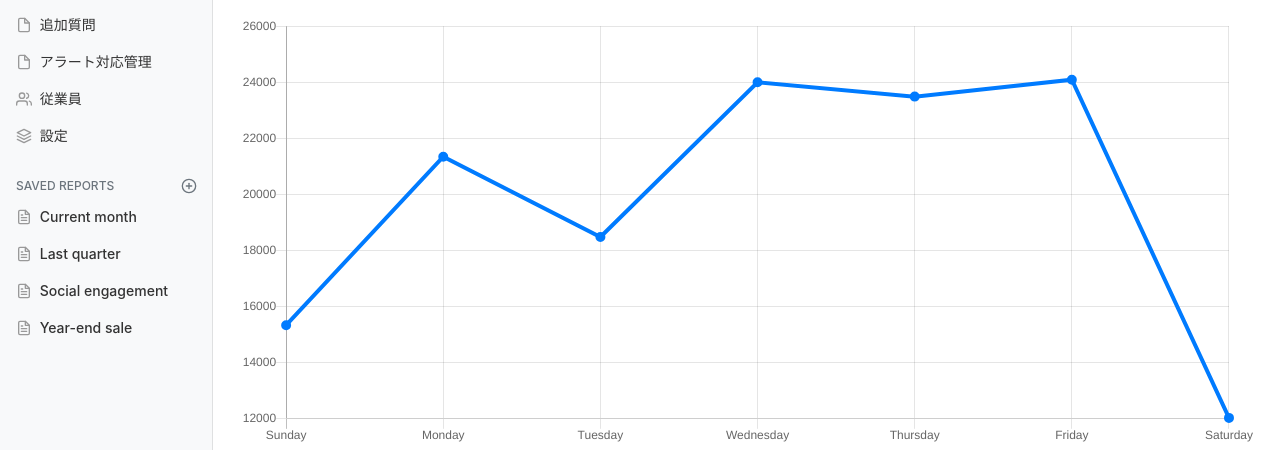
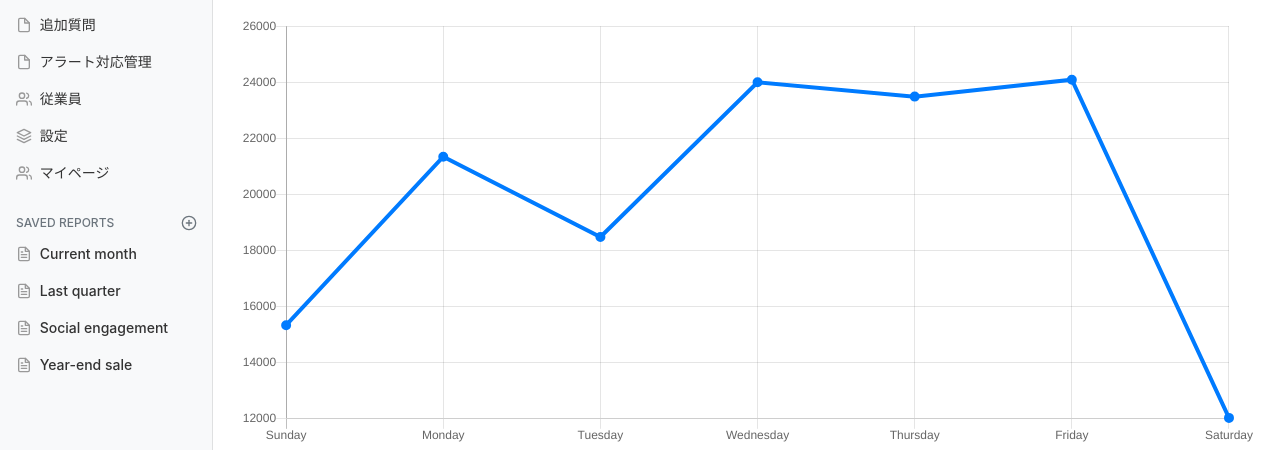
Before and after one commit to shinyatakayama/iTeam, a plain HTML site: page dashboard/index.html in a window 1280 px wide. Shown: the part 124-574 px from the top of the page. Drawn offline with nearby package versions, Linux system fonts and the light colour scheme.

Commit message:
20201015

```diff
--- a/dashboard/index.html
+++ b/dashboard/index.html
@@ -75,6 +75,12 @@ extra_js:
             <a class="nav-link" href="#">
               <span data-feather="layers"></span>
               設定
+            </a>
+          </li>
+          <li class="nav-item">
+            <a class="nav-link" href="#">
+              <span data-feather="users"></span>
+              マイページ
             </a>
           </li>
         </ul>
```
